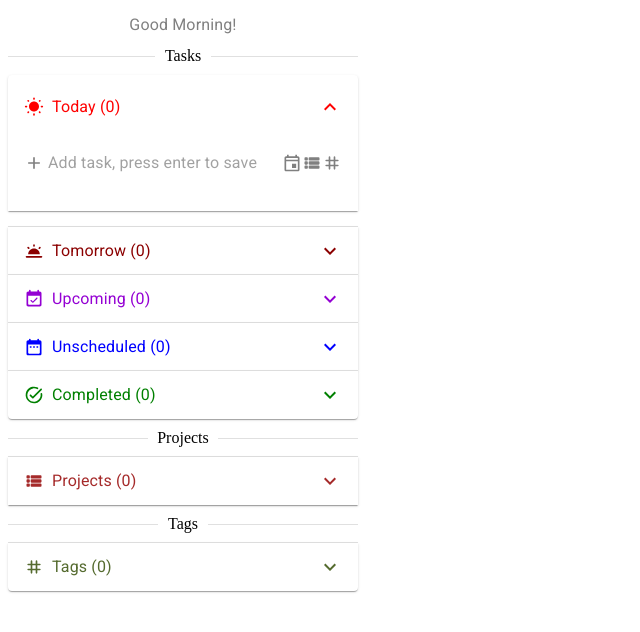
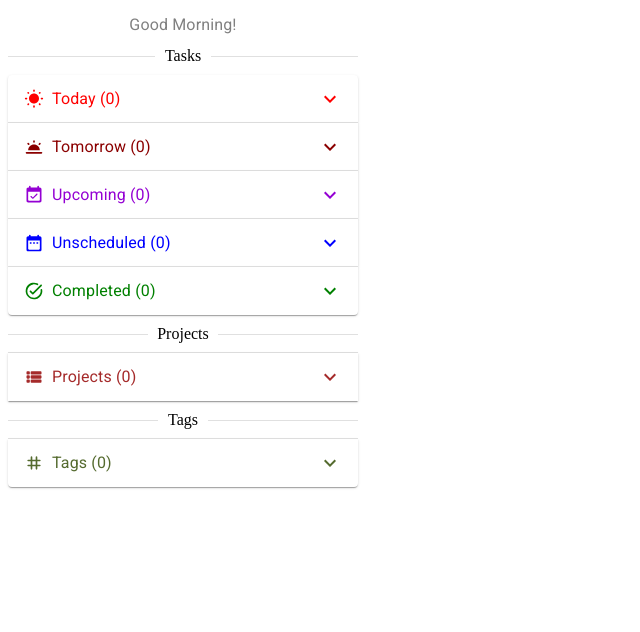
Before and after one commit to kumaryoge/todo-just-do-it, a React (Create React App) app in the folder chrome/extension/: page / in a window 1280 px wide. Shown: the top 632 px of the page, without its empty margins (0-640 px from the left). Built offline with nearby package versions, Linux system fonts and the light colour scheme.

Commit message:
Collapse all accordions by default

```diff
--- a/chrome/extension/src/components/TasksAccordion.tsx
+++ b/chrome/extension/src/components/TasksAccordion.tsx
@@ -13,13 +13,8 @@ interface Props {
 }
 
 function TasksAccordion({ type, name, tasks, onChange }: Props) {
-    const [isExpanded, setExpanded] = React.useState(type === "today");
-
     return (
-        <Accordion
-            expanded={isExpanded}
-            onChange={(event, newExpanded) => setExpanded(newExpanded)}
-        >
+        <Accordion>
             <AccordionSummary
                 expandIcon={<ExpandMore className={type} />}
             >
```
